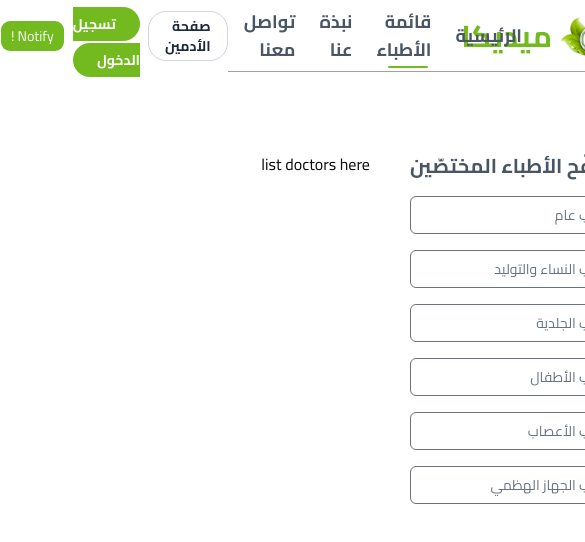
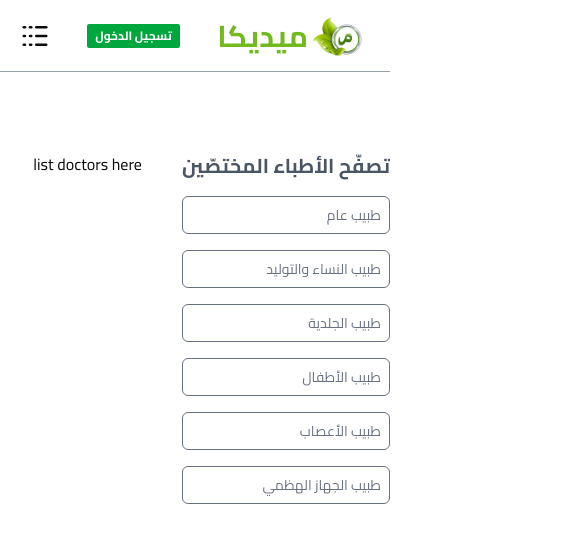
Before and after one commit to seddikh50-pixel/booking, a Next.js app in the folder frontend/: page /doctors in a window 390 px wide. Shown: the top 542 px of the page, 585 px wide, since content can reach past the window. Built offline with nearby package versions, Linux system fonts and the light colour scheme.

Commit message:
refs and mobile list

```diff
--- a/frontend/app/(main)/page.tsx
+++ b/frontend/app/(main)/page.tsx
@@ -11,11 +11,11 @@ export default function Home() {
   return (
     <div className="">
 
-      <Banner />
+      {/* <Banner />
       <FindBy />
       <Doctors />
       <SecondBanner />
-      <TopFooter />
+      <TopFooter /> */}
 
 
 
--- a/frontend/app/components/Container.tsx
+++ b/frontend/app/components/Container.tsx
@@ -6,7 +6,7 @@ type ContainerProps = {
 };
 const Container = ({ children, className }: ContainerProps) => {
   return (
-    <div className={`container mx-auto ${className} w-full `}>
+    <div className={`2xl:container xl:container lg:container mx-auto ${className} w-full `}>
       {children}
     </div>
   )
--- a/frontend/app/components/Doctors.tsx
+++ b/frontend/app/components/Doctors.tsx
@@ -41,18 +41,18 @@ const Doctors = async () => {
           <p className=' w-120 text-gray-600 rounded-md p-4'>
             نحن نقدم لك قائمة شاملة من الأطباء المتخصصين في مختلف المجالات الطبية
           </p>
-          <div className='grid grid-cols-6 w-full gap-5'>
+          <div className='grid grid-cols-6 w-full gap-5 '>
             {doctors.map((doc: Doctors) => {
               return (
-                <div className='w-full border-green-300 border-[1px] rounded-sm overflow-hidden text-right  ' key={doc.id} >
+                <div className='w-full border-green-300 border-[1px] rounded-sm overflow-hidden text-right pb-3 hover:-translate-y-2 transition-all duration-500 cursor-pointer  ' key={doc.id} >
                   <div className='relative w-full h-70 bg-green-100'>
                     <Image src={doc.image} fill alt='' className='object-cover' />
                   </div>
                   <div className='flex justify-start pr-4  pt-2'>
 
                     {doc.isAvailable ?
-                      <p className='flex justify-center items-center gap-2'><CircleSmall fill='#00a803' size={12} color='#00a803' /><h1 className='text-[#00a803] text-sm font-bold'>يعمل </h1> </p> :
-                      <p>  <CircleSmall fill='00a803' size={12} color='black' /><h2 className='text-sm'> لا يعمل </h2></p>}
+                      <div className='flex justify-center items-center gap-2'><CircleSmall fill='#00a803' size={12} color='#00a803' /><h1 className='text-[#00a803] text-sm font-bold'>يعمل </h1> </div> :
+                      <div className='flex justify-center items-center gap-2'>  <CircleSmall fill='red' size={12} color='red' /><h2 className='text-sm text-red-700 font-bold'> لا يعمل </h2></div>}
                   </div>
                   <div className='pr-4'>
                     <h1 className='font-bold'> د. {doc.fullName} </h1>
--- a/frontend/app/components/header/Header.tsx
+++ b/frontend/app/components/header/Header.tsx
@@ -1,13 +1,17 @@
 "use client"
-import React, { use } from 'react'
+import React, { use, useRef, useState } from 'react'
 import Container from '../Container'
 import Link from 'next/link'
 import Image from 'next/image'
 import { usePathname } from 'next/navigation'
 import { Button } from '@/components/ui/button'
 import { toast } from 'react-toastify';
+import { Logs } from 'lucide-react'
+import MobileList from '../mobile/MobileList'
 
 const Header = () => {
+  const barRef = useRef<HTMLDivElement  | null>(null)
+  const [viewListMobile, setViewListMobile] = useState<boolean>(false);
 
   const text = () => {
     toast('Wow so easy !');
@@ -23,30 +27,33 @@ const Header = () => {
 
 
   return (
-    <Container className={` text-3xl h-18  font-bold border-b-[1.5px] border-gray-400 flexy `}>
-      <div className={`flexy max-w-20 `}>
+    <Container className={`px-5 text-3xl h-18  font-bold border-b-[1.5px] border-gray-400 flexy relative  `}>
+      <MobileList viewListMobile={viewListMobile} setViewListMobile={setViewListMobile} barRef={barRef}  />
+      <div className={`flex items-center justify-start gap-1    `}>
         <Image src={"/site logo/medLogo.png"} alt='logo' width={50} height={50} className=' inline-block mr-2  ' />
-        <Link href={"/"} className='text-primary '>ميديكا</Link>
+        <Link href={"/"} className='text-primary 2xl:text-3xl   xl:text-3xl lg:text-lg sm:text-md   md:text-md'>ميديكا</Link>
       </div>
-      <div className='flexy gap-4'>
+      <div className='2xl:flex justify-between items-center xl:flex lg:flex gap-4 md:flex  sm:hidden  hidden  0 '>
         {links.map((link) => (
           <Link
             key={link.name}
             href={link.href}
-            className="mx-2 text-gray-600 hover:text-primary text-lg relative"
+            className="mx-2 text-gray-600 hover:text-primary 2xl:text-lg xl:text-sm lg:text-sm  md:text-xs   relative"
           >
             {link.name}
             {path === link.href && (
-              <span className="absolute -bottom-1 left-3  h-0.5 w-10 bg-primary rounded-full"></span>
+              <span className="absolute -bottom-1 left-0  h-0.5 w-8 bg-primary rounded-full"></span>
             )}
           </Link>
         ))}
-        <Link href={"/admin-panel"} className='text-sm text-gray-800 border  px-4 py-1 rounded-2xl border-gray-300'> صفحة الأدمين</Link>
+        <Link href={"/admin-panel"} className='2xl:text-sm xl:text-sm lg:text-sm md:text-xs text-gray-800 border  px-4 py-1 rounded-2xl border-gray-300'> صفحة الأدمين</Link>
       </div>
-      <div>
-        <Link href={"/register"} className='text-sm text-white bg-primary px-6 py-1 rounded-2xl'>تسجيل الدخول</Link>
+      <div className=' flex '>
+        <Link href={"/register"} className=' whitespace-nowrap 2xl:text-lg py-1 px-2 bg-green-600 rounded-[2px] text-white xl:text-sm lg:text-sm md:text-xs sm:text-xs text-xs'>تسجيل الدخول</Link>
       </div>
-      <Button onClick={text}>Notify !</Button>
+      <div ref={barRef} className='2xl:hidden xl:hidden lg:hidden  md:hidden block cursor-pointer' onClick={() => setViewListMobile(true)}>
+        <Logs size={30} />
+      </div>
     </Container>
   )
 }
--- /dev/null
+++ b/frontend/app/components/mobile/MobileList.tsx
@@ -0,0 +1,50 @@
+"use client"
+import { X } from 'lucide-react';
+import { usePathname } from 'next/navigation';
+import React, { HTMLElementType, useEffect, useRef } from 'react'
+
+type MobileListProps = {
+  viewListMobile: boolean;
+  setViewListMobile: (viewListMobile: boolean) => void
+  barRef : React.RefObject<HTMLDivElement | null>;
+};
+
+const MobileList = ({ viewListMobile, setViewListMobile ,barRef }: MobileListProps) => {
+  const boxRef = useRef<HTMLDivElement | null>(null);
+
+  const path = usePathname(); // Use usePathname hook to get the current path
+  const links = [
+    { name: "الرئيسية", href: "/" },
+    { name: "قائمة الأطباء", href: "/doctors" },
+    { name: "نبذة عنا", href: "/about" },
+    { name: "تواصل معنا", href: "/contact" },
+  ];
+
+  useEffect(() => {
+    const haneleClick = (e: MouseEvent) => {
+      const box = boxRef.current
+      if (!box) return
+      if (!box.contains(e.target as Node) && !barRef.current?.contains(e.target as Node)) {
+        setViewListMobile(false)
+
+      }
+
+    }
+
+    document.addEventListener('click', haneleClick)
+
+    return () => {
+      removeEventListener('click', haneleClick)
+    }
+  }, []);
+
+
+  return (
+    <div ref={boxRef} className={` fixed   w-full h-screen bg-primary z-50 top-0 left-0  transition-all duration-1000 ${viewListMobile ? "-translate-x-30" : "-translate-x-full"}    `}>
+      <X className='absolute right-5 top-5 ' onClick={() => setViewListMobile(false)} />
+
+    </div>
+  )
+}
+
+export default MobileList
--- a/frontend/app/globals.css
+++ b/frontend/app/globals.css
@@ -86,7 +86,7 @@
 }
 
 .flexy {
-  @apply flex justify-between items-center gap-2;
+  @apply flex justify-between items-center ;
 
 }
 
--- a/frontend/lib/cachedFetcher.ts
+++ b/frontend/lib/cachedFetcher.ts
@@ -4,7 +4,7 @@ const BASE_URL = process.env.NEXT_PUBLIC_API_URL;
 async function request(endpoint: string) {
   const res = await fetch(`${BASE_URL}${endpoint}`, {
     next: {
-      revalidate: 120, // 👈 كل 120 ثانية (2 دقائق)
+      revalidate: 240, // 👈 كل 120 ثانية (2 دقائق)
     },
   });
 
```
Also changed, not shown: 1 other file (tests, documents, lock files or other folders).
